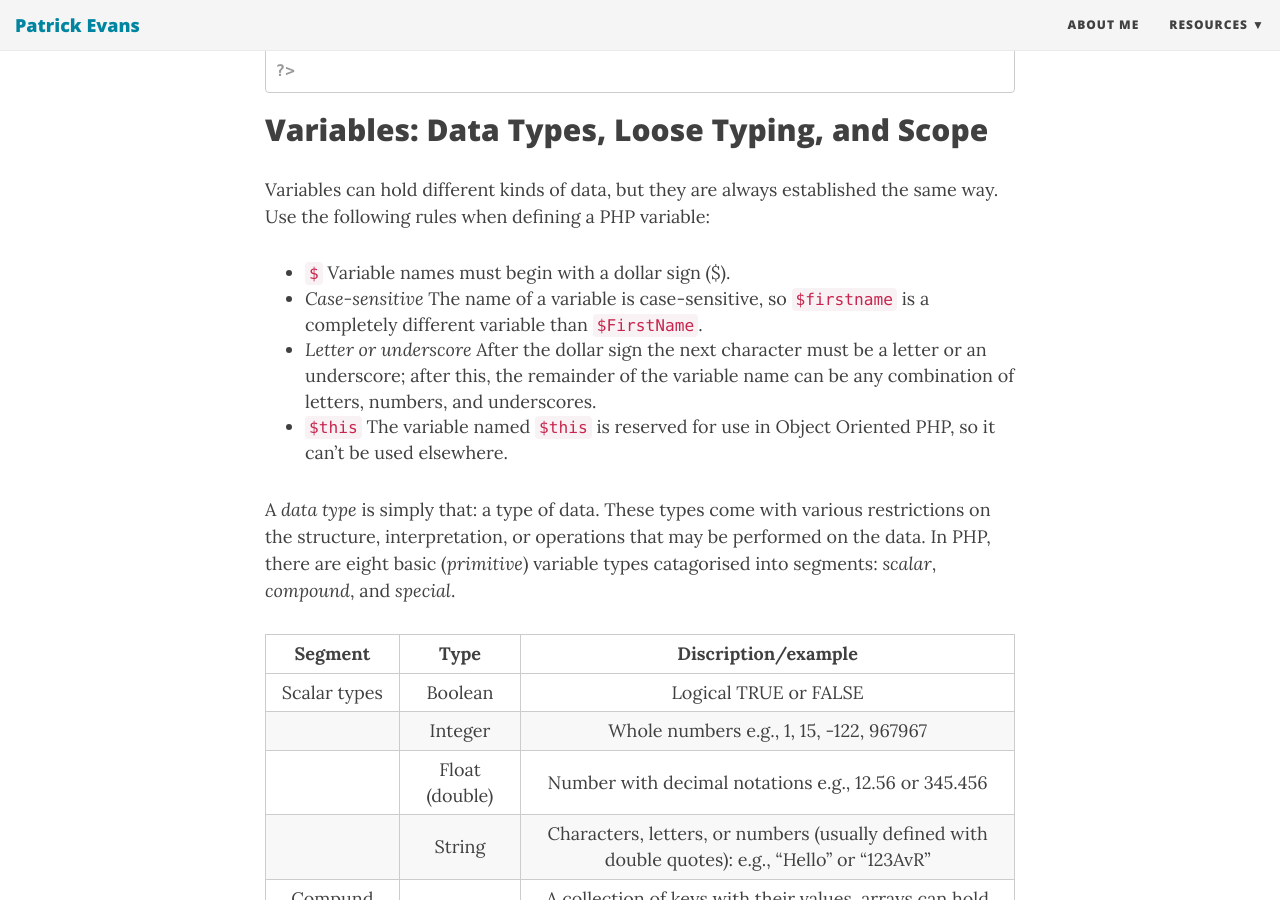
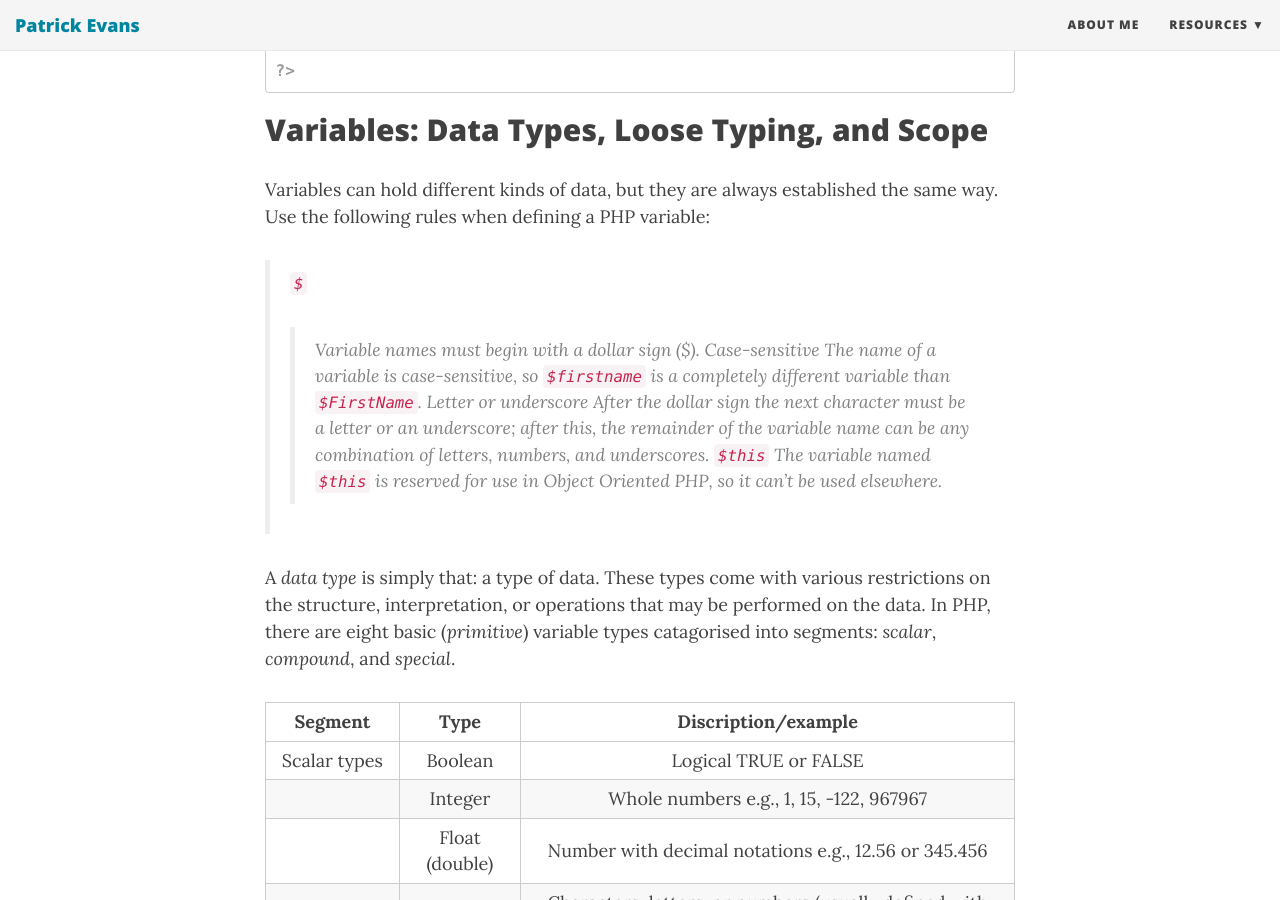
Before and after one commit to patevs/old_blog, a Jekyll site: the page built from _posts/2017-12-11-php-casting.md, in a window 1280 px wide and 900 px high, scrolled down 1040 px. Built offline with Jekyll 4.4.1, drawn with Linux system fonts in a browser that asks for light colours; nearby versions of some CDN libraries.

```diff
--- a/_posts/2017-12-11-php-casting.md
+++ b/_posts/2017-12-11-php-casting.md
@@ -36,14 +36,14 @@ As far as PHP is concerned, whitespace is ignored when code is sent to the inter
 ## Variables: Data Types, Loose Typing, and Scope
 Variables can hold different kinds of data, but they are always established the same way. Use the following rules when defining a PHP variable:
 
-* `$`
-   Variable names must begin with a dollar sign ($).
-* _Case-sensitive_
-   The name of a variable is case-sensitive, so `$firstname` is a completely different variable than `$FirstName`.
-* _Letter or underscore_
-   After the dollar sign the next character must be a letter or an underscore; after this, the remainder of the variable name can be any combination of letters, numbers, and underscores.
-* `$this`
-   The variable named `$this` is reserved for use in Object Oriented PHP, so it can't be used elsewhere.
+> `$`
+   >> Variable names must begin with a dollar sign ($).
+> _Case-sensitive_
+   >> The name of a variable is case-sensitive, so `$firstname` is a completely different variable than `$FirstName`.
+> _Letter or underscore_
+   >> After the dollar sign the next character must be a letter or an underscore; after this, the remainder of the variable name can be any combination of letters, numbers, and underscores.
+> `$this`
+   >> The variable named `$this` is reserved for use in Object Oriented PHP, so it can't be used elsewhere.
 
 A _data type_ is simply that: a type of data. These types come with various restrictions on the structure, interpretation, or operations that may be performed on the data. In PHP, there are eight basic (_primitive_) variable types catagorised into segments: _scalar_, _compound_, and _special_.
 
```
